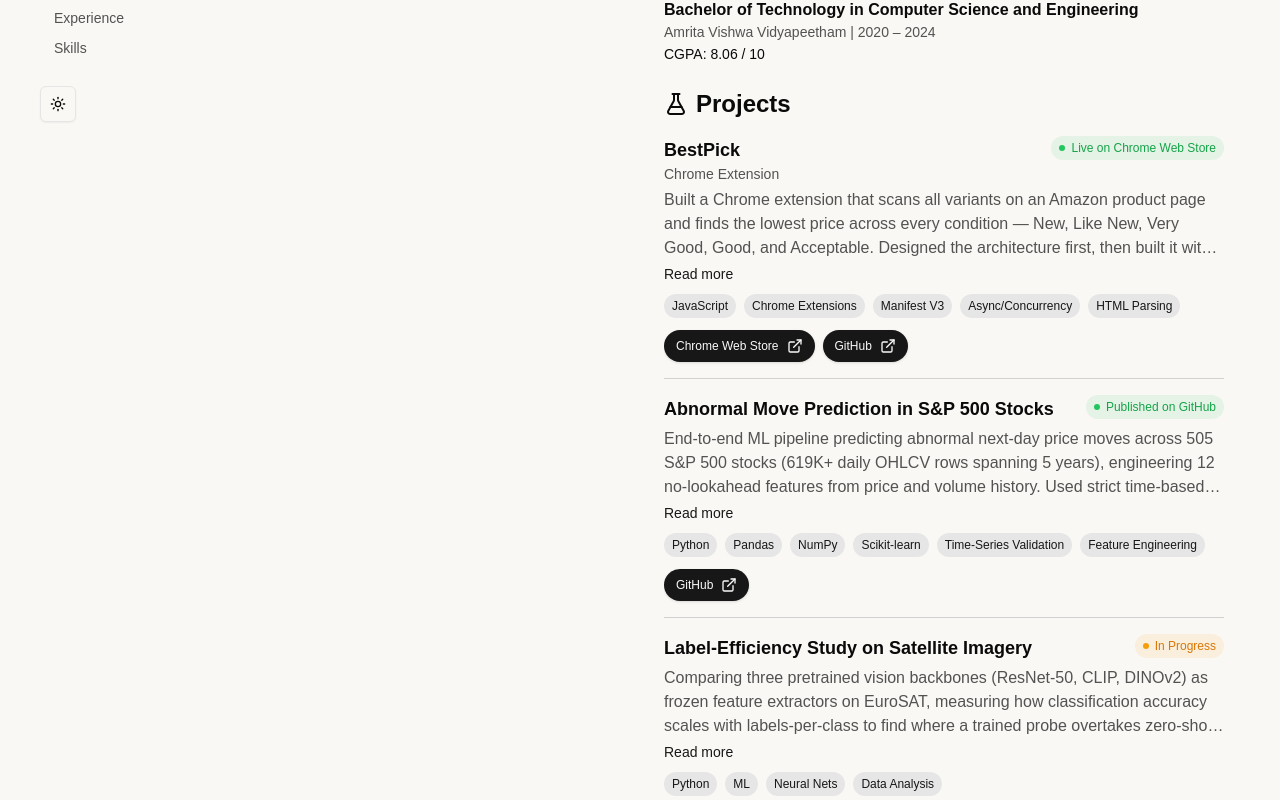
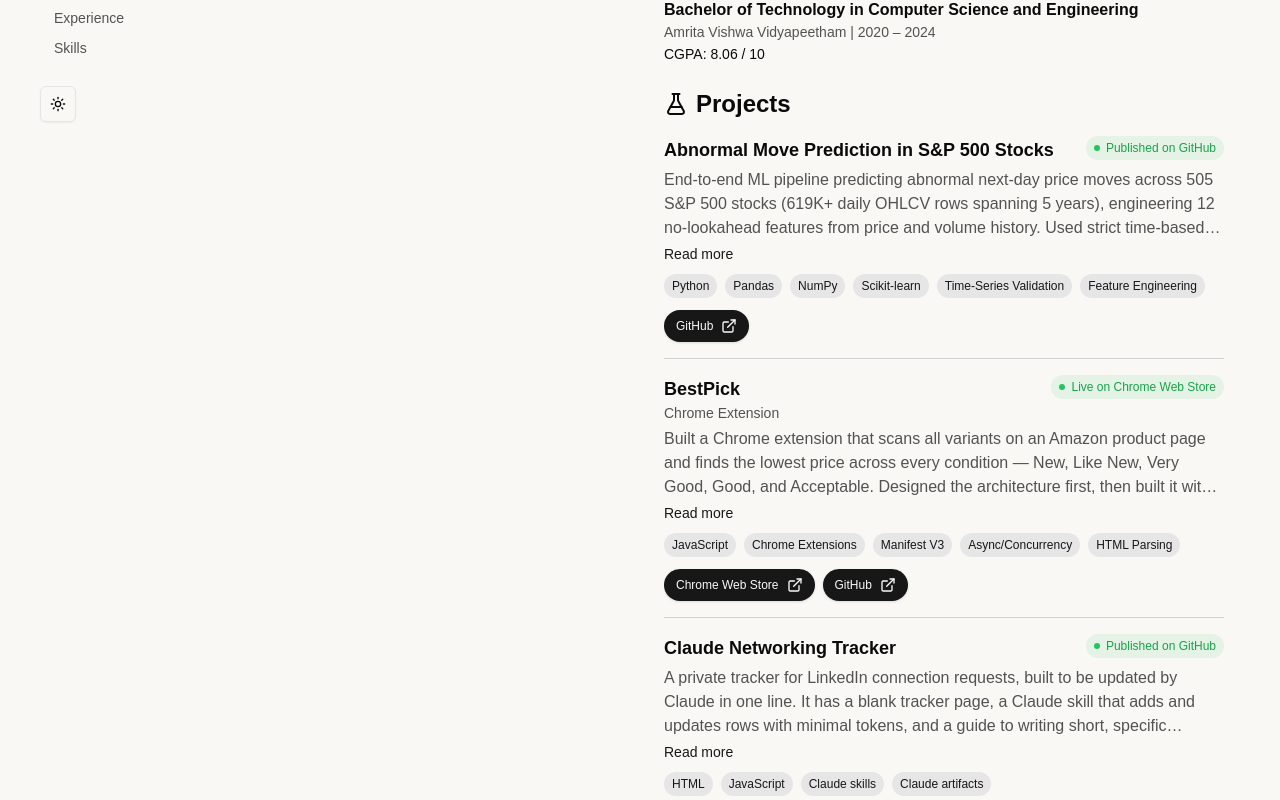
Before and after one commit to ikeshav42/portfolio, a Next.js app: page / in a window 1280 px wide. Shown: the part 700-1500 px from the top of the page. Built offline with nearby package versions, Linux system fonts and the light colour scheme.

Commit message:
Add networking tracker project and reorder projects
Added the networking tracker repo as a project with a Published on
GitHub badge, and reordered the project list to put the S&P 500
prediction project first, then BestPick, the tracker, and the
satellite imagery study.

```diff
--- a/components/pfdeets.tsx
+++ b/components/pfdeets.tsx
@@ -80,6 +80,16 @@ const PortfolioDetails = () => {
         <div className="space-y-4">
           {[
             {
+              name: "Abnormal Move Prediction in S&P 500 Stocks",
+              description:
+                "End-to-end ML pipeline predicting abnormal next-day price moves across 505 S&P 500 stocks (619K+ daily OHLCV rows spanning 5 years), engineering 12 no-lookahead features from price and volume history. Used strict time-based train/validation/test splits to prevent data leakage and tuned hyperparameters on validation F1 across four model families. Random Forest performed best (test AUC 0.72, F1 0.31 at a 2% move threshold); used feature importance and L1 sparsification to identify volatility and price-range features as the strongest signals.",
+              technologies: ["Python", "Pandas", "NumPy", "Scikit-learn", "Time-Series Validation", "Feature Engineering"],
+              badge: "Published on GitHub",
+              links: [
+                { label: "GitHub", href: "https://github.com/ikeshav42/sp500-abnormal-move-prediction" },
+              ],
+            },
+            {
               name: "BestPick",
               subtitle: "Chrome Extension",
               description:
@@ -92,13 +102,13 @@ const PortfolioDetails = () => {
               ],
             },
             {
-              name: "Abnormal Move Prediction in S&P 500 Stocks",
+              name: "Claude Networking Tracker",
               description:
-                "End-to-end ML pipeline predicting abnormal next-day price moves across 505 S&P 500 stocks (619K+ daily OHLCV rows spanning 5 years), engineering 12 no-lookahead features from price and volume history. Used strict time-based train/validation/test splits to prevent data leakage and tuned hyperparameters on validation F1 across four model families. Random Forest performed best (test AUC 0.72, F1 0.31 at a 2% move threshold); used feature importance and L1 sparsification to identify volatility and price-range features as the strongest signals.",
-              technologies: ["Python", "Pandas", "NumPy", "Scikit-learn", "Time-Series Validation", "Feature Engineering"],
+                "A private tracker for LinkedIn connection requests, built to be updated by Claude in one line. It has a blank tracker page, a Claude skill that adds and updates rows with minimal tokens, and a guide to writing short, specific connect notes. Nothing is automated; you send requests yourself and it tracks status and follow-up timing.",
+              technologies: ["HTML", "JavaScript", "Claude skills", "Claude artifacts"],
               badge: "Published on GitHub",
               links: [
-                { label: "GitHub", href: "https://github.com/ikeshav42/sp500-abnormal-move-prediction" },
+                { label: "GitHub", href: "https://github.com/ikeshav42/claude-networking-tracker" },
               ],
             },
             {
```
